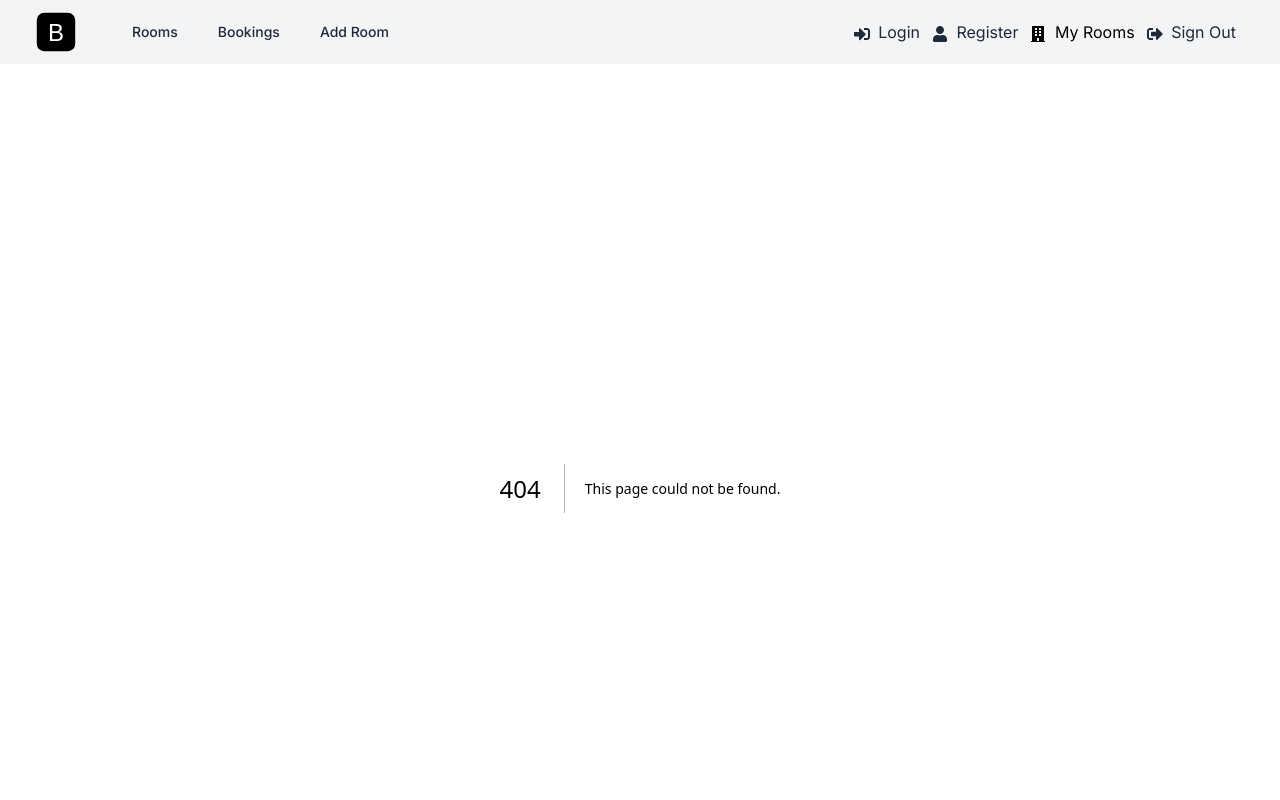
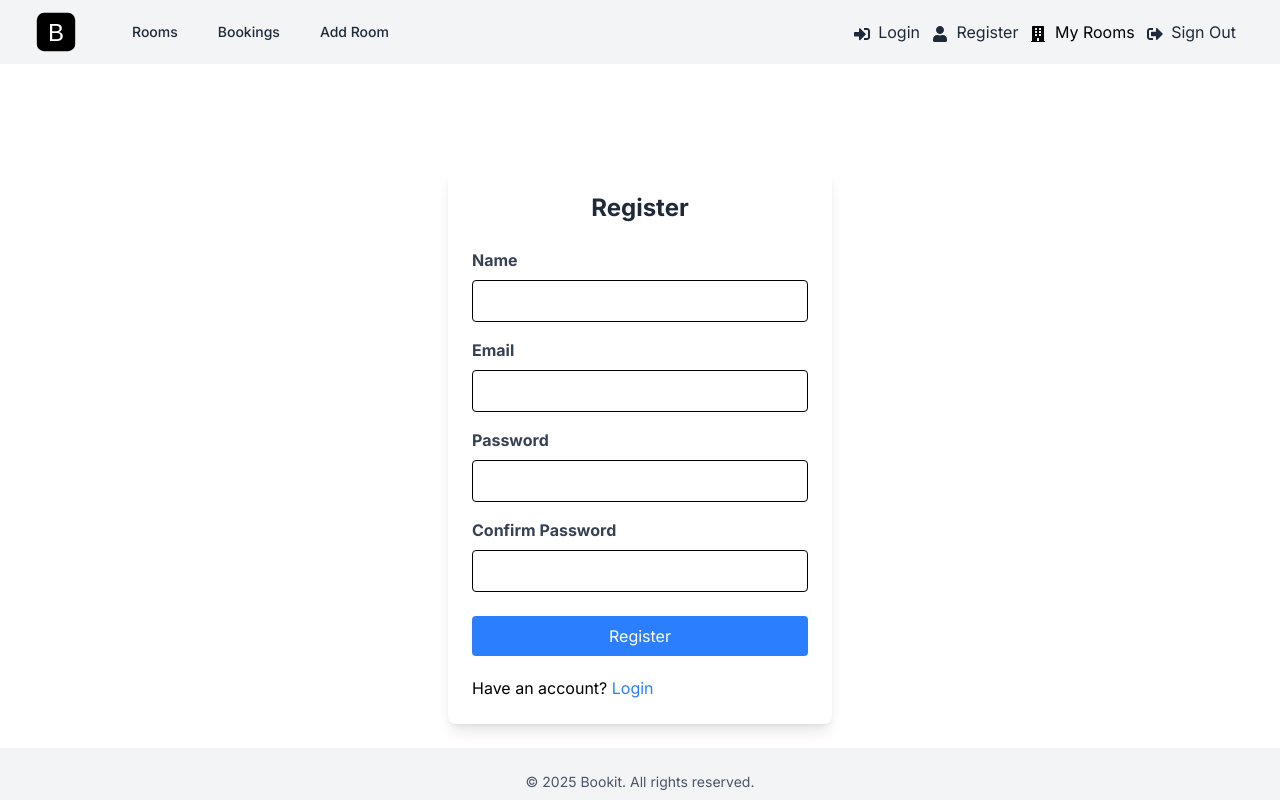
Before and after one commit to Gogo602/Bookit, a Next.js app: page /signup in a window 1280 px wide. Before the commit this address had no page. Shown: the top 800 px of the page. Built offline with nearby package versions, Linux system fonts and the light colour scheme.

Commit message:
File:Signup; added a signup page

```diff
--- a/_theme_files/register.html
+++ b/_theme_files/register.html
@@ -1,18 +1,16 @@
 <!DOCTYPE html>
 <html lang="en">
+
 <head>
   <meta charset="UTF-8" />
   <meta name="viewport" content="width=device-width, initial-scale=1.0" />
   <title>Bookit | Book a Meeting Room</title>
   <script src="https://cdn.tailwindcss.com"></script>
-    <link
-      rel="stylesheet"
-      href="https://cdnjs.cloudflare.com/ajax/libs/font-awesome/6.6.0/css/all.min.css"
+  <link rel="stylesheet" href="https://cdnjs.cloudflare.com/ajax/libs/font-awesome/6.6.0/css/all.min.css"
     integrity="sha512-Kc323vGBEqzTmouAECnVceyQqyqdsSiqLQISBL29aUW4U/M7pSPA/gEUZQqv1cwx4OnYxTxve5UMg5GT6L4JJg=="
-      crossorigin="anonymous"
-      referrerpolicy="no-referrer"
-    />
+    crossorigin="anonymous" referrerpolicy="no-referrer" />
 </head>
+
 <body>
   <header class="bg-gray-100">
     <nav class="mx-auto max-w-7xl px-4 sm:px-6 lg:px-8">
@@ -23,23 +21,17 @@
           </a>
           <div class="hidden md:block">
             <div class="ml-10 flex items-baseline space-x-4">
-                <a
-                  href="/"
-                  class="rounded-md px-3 py-2 text-sm font-medium text-gray-800 hover:bg-gray-700 hover:text-white"
-                >
+              <a href="/"
+                class="rounded-md px-3 py-2 text-sm font-medium text-gray-800 hover:bg-gray-700 hover:text-white">
                 Rooms
               </a>
               <!-- Logged In Only -->
-                <a
-                  href="/bookings.html"
-                  class="rounded-md px-3 py-2 text-sm font-medium text-gray-800 hover:bg-gray-700 hover:text-white"
-                >
+              <a href="/bookings.html"
+                class="rounded-md px-3 py-2 text-sm font-medium text-gray-800 hover:bg-gray-700 hover:text-white">
                 Bookings
               </a>
-                <a
-                  href="/add-room.html"
-                  class="rounded-md px-3 py-2 text-sm font-medium text-gray-800 hover:bg-gray-700 hover:text-white"
-                >
+              <a href="/add-room.html"
+                class="rounded-md px-3 py-2 text-sm font-medium text-gray-800 hover:bg-gray-700 hover:text-white">
                 Add Room
               </a>
             </div>
@@ -49,16 +41,10 @@
         <div class="ml-auto">
           <nav class="ml-4 flex items-center md:ml-6">
             <!-- Logged Out Only -->
-              <a
-                href="login.html"
-                class="mr-3 text-gray-800 hover:text-gray-600"
-              >
+            <a href="login.html" class="mr-3 text-gray-800 hover:text-gray-600">
               <i class="fa fa-sign-in"></i> Login
             </a>
-              <a
-                href="register.html"
-                class="mr-3 text-gray-800 hover:text-gray-600"
-              >
+            <a href="register.html" class="mr-3 text-gray-800 hover:text-gray-600">
               <i class="fa fa-user"></i> Register
             </a>
           </nav>
@@ -69,23 +55,17 @@
     <!-- Mobile menu -->
     <div class="md:hidden">
       <div class="space-y-1 px-2 pb-3 pt-2 sm:px-3">
-          <a
-            href="/"
-            class="block rounded-md px-3 py-2 text-base font-medium text-gray-800 hover:bg-gray-700 hover:text-white"
-          >
+        <a href="/"
+          class="block rounded-md px-3 py-2 text-base font-medium text-gray-800 hover:bg-gray-700 hover:text-white">
           Rooms
         </a>
         <!-- Logged In Only -->
-          <a
-            href="/bookings.html"
-            class="block rounded-md px-3 py-2 text-base font-medium text-gray-800 hover:bg-gray-700 hover:text-white"
-          >
+        <a href="/bookings.html"
+          class="block rounded-md px-3 py-2 text-base font-medium text-gray-800 hover:bg-gray-700 hover:text-white">
           Bookings
         </a>
-          <a
-            href="/add-room.html"
-            class="block rounded-md px-3 py-2 text-base font-medium text-gray-800 hover:bg-gray-700 hover:text-white"
-          >
+        <a href="/add-room.html"
+          class="block rounded-md px-3 py-2 text-base font-medium text-gray-800 hover:bg-gray-700 hover:text-white">
           Add Room
         </a>
       </div>
@@ -93,83 +73,8 @@
   </header>
 
   <main class="mx-auto max-w-7xl px-4 py-6 sm:px-6 lg:px-8">
-      <div class="flex items-center justify-center">
-        <div class="bg-white shadow-lg rounded-lg p-6 w-full max-w-sm mt-20">
-          <form>
-            <h2 class="text-2xl font-bold text-center text-gray-800 mb-6">
-              Register
-            </h2>
 
-            <div class="mb-4">
-              <label for="name" class="block text-gray-700 font-bold mb-2"
-                >Name</label
-              >
-              <input
-                type="text"
-                id="name"
-                name="name"
-                class="border rounded w-full py-2 px-3"
-                required
-              />
-            </div>
-
-            <div class="mb-4">
-              <label for="email" class="block text-gray-700 font-bold mb-2"
-                >Email</label
-              >
-              <input
-                type="email"
-                id="email"
-                name="email"
-                class="border rounded w-full py-2 px-3"
-                required
-              />
-            </div>
-
-            <div class="mb-4">
-              <label for="password" class="block text-gray-700 font-bold mb-2"
-                >Password</label
-              >
-              <input
-                type="password"
-                id="password"
-                name="password"
-                class="border rounded w-full py-2 px-3"
-                required
-              />
-            </div>
-
-            <div class="mb-6">
-              <label
-                for="confirm-password"
-                class="block text-gray-700 font-bold mb-2"
-                >Confirm Password</label
-              >
-              <input
-                type="password"
-                id="confirm-password"
-                name="confirm-password"
-                class="border rounded w-full py-2 px-3"
-                required
-              />
-            </div>
-
-            <div class="flex flex-col gap-5">
-              <button
-                type="submit"
-                class="bg-blue-500 text-white px-4 py-2 rounded hover:bg-blue-700"
-              >
-                Register
-              </button>
-
-              <p>
-                Have an account?
-                <a href="login.html" class="text-blue-500">Login</a>
-              </p>
-            </div>
-          </form>
-        </div>
-      </div>
   </main>
 </body>
+
 </html>
--- /dev/null
+++ b/app/signup/page.jsx
@@ -0,0 +1,87 @@
+import Link from "next/link";
+
+const SignupPage = () => {
+    return (
+        <>
+        <div class="flex items-center justify-center">
+        <div class="bg-white shadow-lg rounded-lg p-6 w-full max-w-sm mt-20">
+          <form>
+            <h2 class="text-2xl font-bold text-center text-gray-800 mb-6">
+              Register
+            </h2>
+
+            <div class="mb-4">
+              <label htmlFor="name" class="block text-gray-700 font-bold mb-2"
+                >Name</label
+              >
+              <input
+                type="text"
+                id="name"
+                name="name"
+                class="border rounded w-full py-2 px-3"
+                required
+              />
+            </div>
+
+            <div class="mb-4">
+              <label for="email" class="block text-gray-700 font-bold mb-2"
+                >Email</label
+              >
+              <input
+                type="email"
+                id="email"
+                name="email"
+                class="border rounded w-full py-2 px-3"
+                required
+              />
+            </div>
+
+            <div class="mb-4">
+              <label for="password" class="block text-gray-700 font-bold mb-2"
+                >Password</label
+              >
+              <input
+                type="password"
+                id="password"
+                name="password"
+                class="border rounded w-full py-2 px-3"
+                required
+              />
+            </div>
+
+            <div class="mb-6">
+              <label
+                for="confirm-password"
+                class="block text-gray-700 font-bold mb-2"
+                >Confirm Password</label
+              >
+              <input
+                type="password"
+                id="confirm-password"
+                name="confirm-password"
+                class="border rounded w-full py-2 px-3"
+                required
+              />
+            </div>
+
+            <div class="flex flex-col gap-5">
+              <button
+                type="submit"
+                class="bg-blue-500 text-white px-4 py-2 rounded hover:bg-blue-700"
+              >
+                Register
+              </button>
+
+              <p>
+                Have an account? {" "}
+                <Link href="/login" class="text-blue-500">Login</Link>
+              </p>
+            </div>
+          </form>
+        </div>
+      </div>
+        </>
+     );
+}
+
+export default SignupPage;
--- a/components/Header.jsx
+++ b/components/Header.jsx
@@ -22,13 +22,13 @@ const Header = () => {
                 </Link>
                 {/* <!-- Logged In Only --> */}
                 <Link
-                  href="/bookings.html"
+                  href="/booking"
                   className="rounded-md px-3 py-2 text-sm font-medium text-gray-800 hover:bg-gray-700 hover:text-white"
                 >
                   Bookings
                 </Link>
                 <Link
-                  href="/add-room.html"
+                  href="/add-room"
                   className="rounded-md px-3 py-2 text-sm font-medium text-gray-800 hover:bg-gray-700 hover:text-white"
                 >
                   Add Room
@@ -41,22 +41,22 @@ const Header = () => {
             <div className="ml-4 flex items-center md:ml-6">
               {/* <!-- Logged Out Only --> */}
               <Link
-                href="login.html"
+                href="/login"
                 className="mr-3 text-gray-800 hover:text-gray-600"
               >
                 <FaSignInAlt className="inline mr-1"/> Login
               </Link>
               <Link
-                href="register.html"
+                href="/signup"
                 className="mr-3 text-gray-800 hover:text-gray-600"
               >
                 <FaUser className="inline mr-1"/> Register
               </Link>
-              <Link href="my-rooms.html">
+              <Link href="/room/my">
                 <FaBuilding className="inline mr-1"/> My Rooms
               </Link>
               <Link
-                href="login.html"
+                href="/logout"
                 className="mx-3 text-gray-800 hover:text-gray-600"
               >
                 <FaSignOutAlt className="inline mr-1"/> Sign Out
```
Lines whose indentation alone changed are shown as unchanged.
